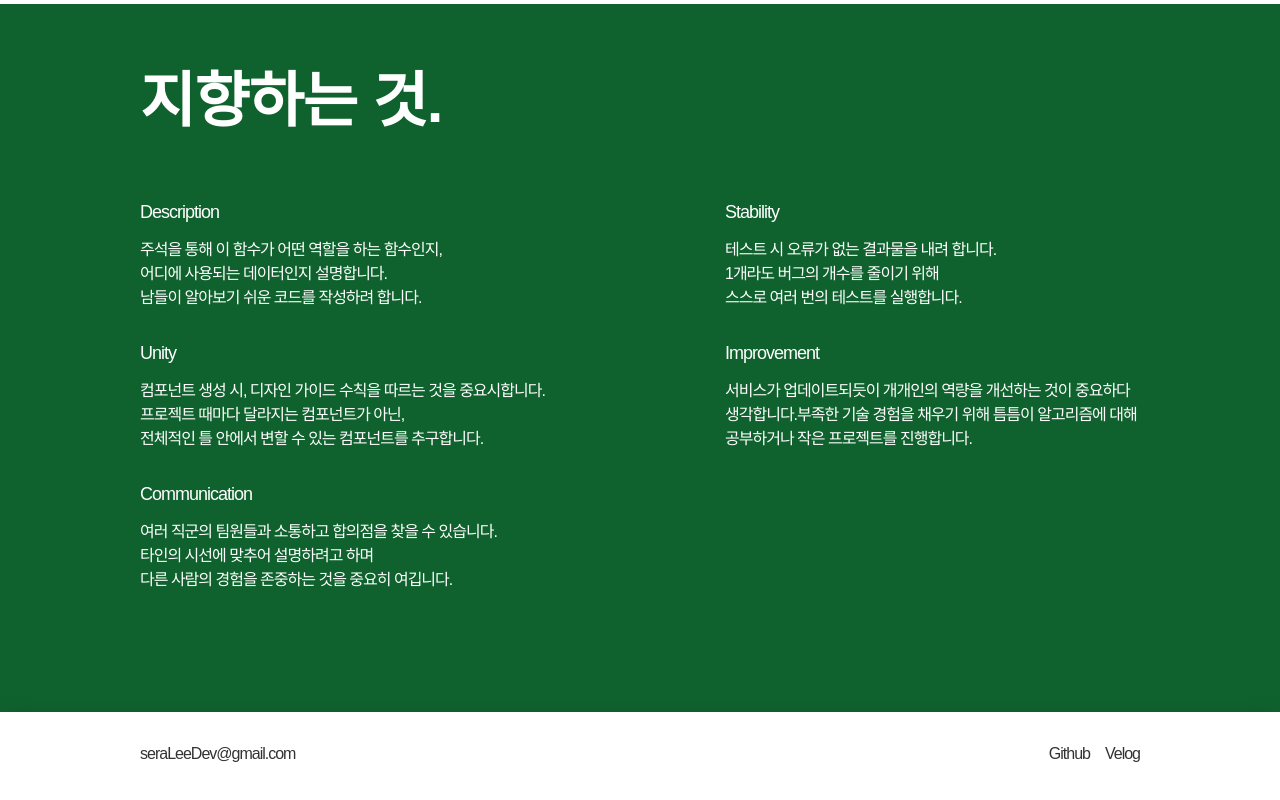
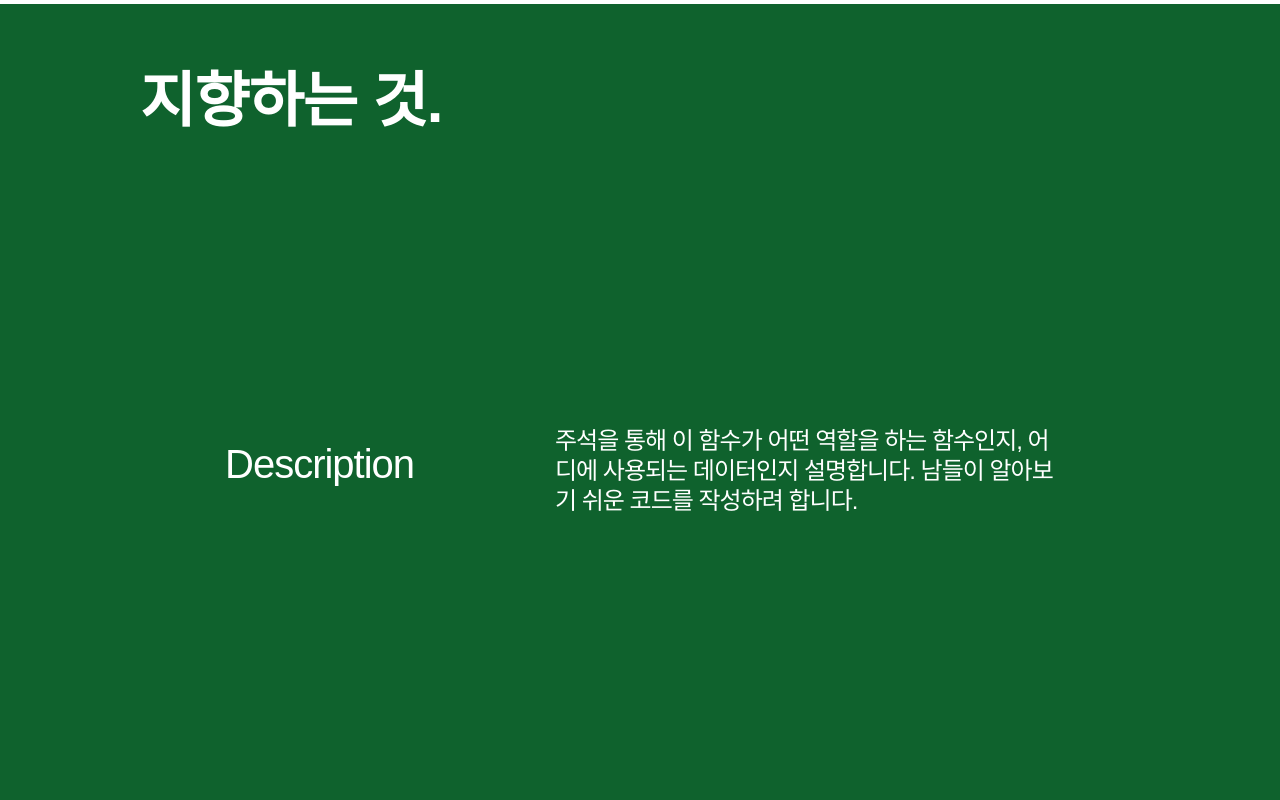
Before and after one commit to seraleedev/resume, a React (Create React App) app: page / in a window 1280 px wide. Shown: the part 2890-3690 px from the top of the page. Built offline with nearby package versions, Linux system fonts and the light colour scheme; a web font is replaced by a local one.

Commit message:
test: DirectionSection ux 변경 테스트

```diff
--- a/src/components/system/molcules/DirectionItems/index.tsx
+++ b/src/components/system/molcules/DirectionItems/index.tsx
@@ -1,4 +1,4 @@
-import { H4, Paragraph } from "@/components/common/typhography";
+import { H4, Paragraph, H1, H2 } from "@/components/common/typhography";
 import { theme } from "@/styles/theme";
 
 /**
@@ -15,14 +15,28 @@ export interface IDirectionItems {
 
 const DirectionItems = ({ keyword, description }: IDirectionItems) => {
   return (
-    <div>
-      <H4 color={theme.colors.white} fontWeight={500}>
+    <div
+      style={{
+        scrollSnapAlign: `start`,
+        height: `100%`,
+        display: "flex",
+        justifyContent: "center",
+        alignItems: "center",
+        width: "100%",
+        gap: 30,
+      }}
+    >
+      <H2
+        color={theme.colors.white}
+        fontWeight={500}
+        style={{ flexBasis: "30%" }}
+      >
         {keyword}
-      </H4>
+      </H2>
       <Paragraph
+        style={{ fontSize: "2.4rem", lineHeight: "3rem", flexBasis: "50%" }}
         margin="13px 0 0"
         color={theme.colors.white}
-        $whiteSpace="pre-line"
       >
         {description}
       </Paragraph>
--- a/src/components/system/organisms/DirectionList/styles.ts
+++ b/src/components/system/organisms/DirectionList/styles.ts
@@ -1,7 +1,12 @@
 import styled from "styled-components";
 
 export const DirectionListWrap = styled.div`
-  gap: 30px 170px;
+  /* gap: 30px 170px;
   display: grid;
-  grid-template-columns: repeat(2, 1fr);
+  grid-template-columns: repeat(2, 1fr); */
+  height: 530px;
+  overflow-y: auto;
+  scroll-snap-type: y mandatory;
+  scroll-behavior: smooth;
+  scrollbar-width: none;
 `;
--- a/src/components/system/templates/DirectionSection.tsx
+++ b/src/components/system/templates/DirectionSection.tsx
@@ -23,7 +23,14 @@ const DirectionSection = ({ isMobile }: IMainLayout) => {
       <DirectionList directionData={directionData} isMobile />
     </GreenContainer>
   ) : (
-    <GreenContainer padding="60px 0 120px">
+    <GreenContainer
+      padding="60px 0 120px"
+      style={{
+        height: "100vh",
+        display: "sticky",
+        top: 0,
+      }}
+    >
       <Container>
         <H1 fontWeight={700} color={theme.colors.white} margin="0 0 60px">
           {sectionTitle}
--- a/src/components/system/templates/MainLayout.tsx
+++ b/src/components/system/templates/MainLayout.tsx
@@ -78,7 +78,7 @@ const MainLayout = ({ isMobile }: IMainLayout) => {
 
       <DirectionSection isMobile={isMobile} />
 
-      <Footer isMobile={isMobile} />
+      {/* <Footer isMobile={isMobile} /> */}
     </>
   );
 };
```
